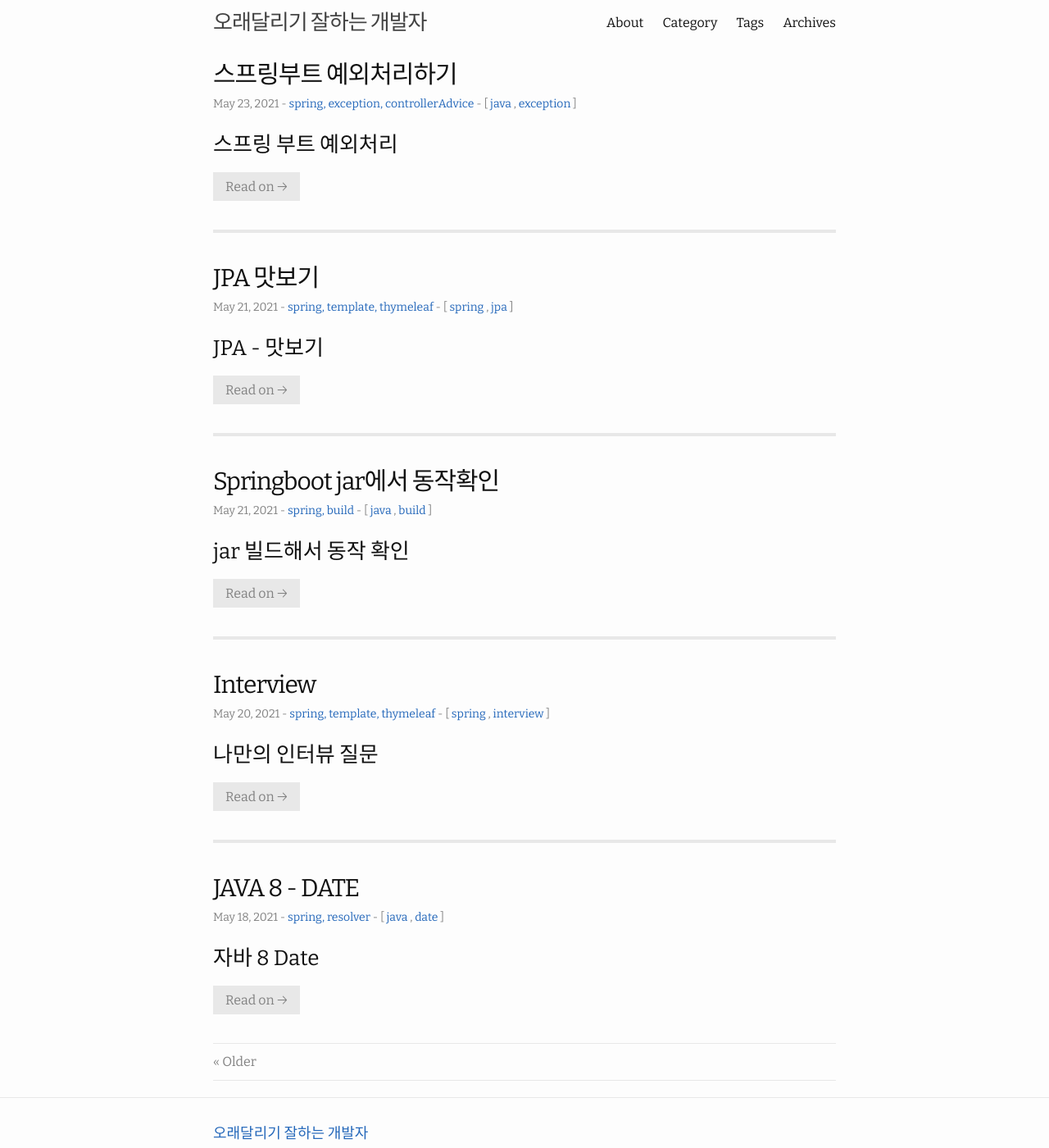
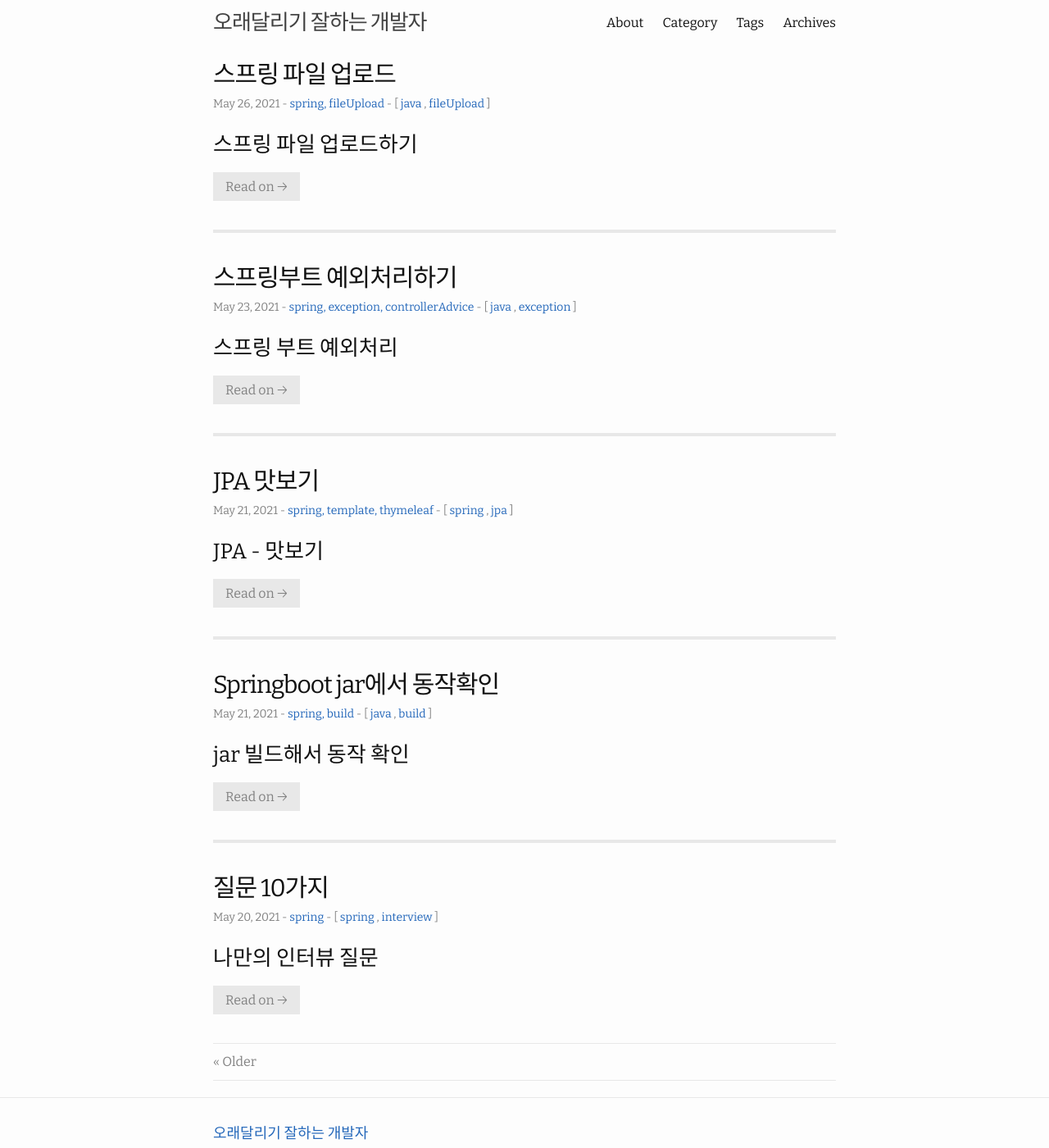
Before and after one commit to HWANGJEONGHYEON1/HWANGJEONGHYEON1.github.io, a Jekyll site: the page built from index.html, in a window 1280 px wide and 1400 px high. Shown: the whole window at 82% size. Built offline with Jekyll 4.4.1, drawn with Linux system fonts in a browser that asks for light colours; the list of posts is cut into pages by our own code; part of the change alters nothing that is shown.

Commit message:
[docs] springboot file upload

````diff
--- a/_posts/2021-05-20-interview.md
+++ b/_posts/2021-05-20-interview.md
@@ -1,8 +1,8 @@
 ---
 layout: post
-title:  "Interview"
+title:  "질문 10가지"
 date:   2021-05-20 14:15
-categories: spring, template, thymeleaf
+categories: spring
 tags: [spring, interview]
 ---
 
@@ -28,6 +28,11 @@ tags: [spring, interview]
 - 자바에서 다양한 타입의 객체들을 다루는 메서드나 컬렉션 클래스에 컴파일 시 타입체크를 해주고, 중복 되는 코드를 제거해줄 수 있습니다.
 - 제네릭을 사용하면서 사용 가능한 타입을 검증하고 사용 가능하지 않은 타입은 프로그램이 실행되기 전 컴파일 시점에 오류가 발생해 개발자에게 편리한 기능이라고 생각합니다.
 
+#### 인터페이스란 무엇인가요?
+- 클래스들이 구현해야 하는 동작을 지정하는데 사용하는 추상 자료형입니다.
+- 인터페이스를 사용할 때 상속을 해야합니다.
+- 인터페이스를 사용함으로써, 확장성이 좋은 코드를 작성할 수 있고, 결합도가 강하지 않은 프로그래밍을 할 수 있습니다.
+
 #### Singleton이 무엇인가요?
 - 객체의 인스턴스가 오직 하나 1개만 생성하는 것입니다.
 - 인스턴스를 오직 하나만 존재한다면, 메모리 측면에서 낭비를 줄일 수 있고, 전역으로 사용되는 인스턴스이기 때문에 데이터 공유가 쉽습니다.
@@ -52,6 +57,19 @@ public class Singleton {
 ```
 
 #### Spring Security 동작원리를 설명해주세요
+- 먼저 스프링 시큐리티는 스프링기반의 어플리케이션 보안을 담당하는 스프링 하위 프레임워크입니다.
+- 인증과 권한에 대한 부분을 필터 흐름에 따라 처리하고 있습니다.
+- 로그인 요청이 오면 AuthenticationFilter가 HttpServletRequest의 아이디와 비밀번호를 가로챕니다.
+- AuthenticationManager에게 UserPasswordAuthenticationToken을 위임합니다.
+- 실제 인증을 할 AuthenticationProvider에게 Authentication(UserPasswordAuthenticationToken) 객체를 다시 전달합니다.
+- DB에서 사용자 인증 정보를 가져올 UserDetailsService 객체에게 사용자 아이디와 암호화 된 비밀번호를 넘겨주고, UserDetails 객체를 전달받습니다.
+- AuthenticationProvider는 UserDetails 객체를 전달 받은 후 사용자 입력정보와 UserDetails를 가지고 인증을 시도합니다.
+- 인증이 완료되면 SecurityContextHolder에 담은 후 AuthenticationSuccessHandle을 실행합니다.
+- 시큐리티를 쓰면서 요청별 시큐리티에 대한 정보를 가질 수 있어 DB에 저장하는 것보다 더 편리하다고 생각이 들었습니다.
 
 
-####
+#### 다형성이란 무엇인가요?
+- 하나의 타입에 여러 객체를 대입할 수 있는 것입니다.
+- 다형성을 활용하면 기능을 확장하거나, 객체를 변경해야할 때 타입 변경없이 객체 주입으로 수정을 할 수 있습니다. 상속을 같이 활용한다면 중복되는 코드를 제거할 수 있으므로 객체지향 설계와 가까워 질 수 있다고 생각합니다.
+- 다형성 중 오버라이딩을 사용할 경우에 if-else 분기가 늘어나는 것을 제거 할 수 있고, 코드를 수정하는것이 아닌 추가하는 것으로 기존 코드를 건드리지 않을 수 있습니다.
+- 다형성을 잘 활용한다면 코드의 중복을 줄이면서, 변경과 확장에 유연한 객체지향 코드를 작성하는데 유용합니다.
--- /dev/null
+++ b/_posts/2021-05-26-Spring upload.md
@@ -0,0 +1,197 @@
+---
+layout: post
+title:  "스프링 파일 업로드"
+date:   2021-05-26 23:10
+categories: spring, fileUpload
+tags: [java, fileUpload]
+---
+
+### 스프링 파일 업로드하기
+
+### build.gradle 추가
+
+```
+    compile group: 'commons-io', name: 'commons-io', version: '2.6' /* Apache Commons IO */
+    compile group: 'commons-fileupload', name: 'commons-fileupload', version: '1.3.3' /* Apache Commons File Upload */
+
+```
+
+### JS to Server
+
+```java
+$("input[type='file']").change(function (e) {
+        let formData = new FormData();
+        let inputFile = $("input[name='uploadFile']");
+        let files = inputFile[0].files;
+
+        for (let i = 0; i < files.length; i++) {
+            if (!checkExtension(files[i].name, files[i].size)) {
+                return false;
+            }
+
+            formData.append("uploadFile", files[i]);
+        }
+
+        $.ajax({
+            url: '/uploadAjaxAction',
+            processData: false,
+            contentType: false,
+            data: formData,
+            type: 'POST',
+            // dataType: 'json',
+            success: function (result) {
+                console.log("# result");
+                console.log(result);
+            }
+        });
+
+    });
+```
+
+### 컨트롤러
+
+```java
+
+    @PostMapping(value = "/uploadAjaxAction")
+    public void uploadAjaxPost(MultipartFile[] uploadFile){
+        for (MultipartFile multipartFile : uploadFile) {
+            log.info("================");
+            log.info("uploadfileName " + multipartFile.getOriginalFilename());
+            log.info("uploadfilesize " + multipartFile.getSize());
+
+            String uploadFileName = multipartFile.getOriginalFilename();
+            File saveFile = new File(uploadFolder, uploadFileName);
+            try {
+                multipartFile.transferTo(saveFile);
+            } catch (Exception e) {
+                log.error(e.getMessage());
+            }
+        }
+   }
+```
+
+### 이미지 업로드 시 고려사항
+- 동일한 이름으로 업로드 시 기존 파일이 삭제되는 경우
+- 이미지 파일의 경우 원본 파일의 용량이 큰 경우 섬네일 이미지를 생성해야 하는 문제
+- 첨부파일 공격에 대한 업로드 파일의 확장자 제한
+
+> 중복된 이름의 첨부파일 처리
+    - UUID를 활용
+```java
+    @PostMapping(value = "/uploadAjaxAction")
+    public void uploadAjaxPost(MultipartFile[] uploadFile){
+        for (MultipartFile multipartFile : uploadFile) {
+            log.info("================");
+            log.info("uploadfileName " + multipartFile.getOriginalFilename());
+
+            File uploadPath = new File(uploadFolder,getFolder());
+            log.info("# getFolder() " +getFolder());
+
+            if(!uploadPath.exists()) {
+                uploadPath.mkdirs();
+            }
+
+
+            String uploadFileName = multipartFile.getOriginalFilename();
+
+            UUID uuid = UUID.randomUUID();
+            uploadFileName = uuid + "_" + uploadFileName;
+            File saveFile = new File(uploadPath, uploadFileName);
+            try {
+                multipartFile.transferTo(saveFile);
+            } catch (Exception e) {
+                log.error(e.getMessage());
+            }
+        }
+   }
+```
+
+> 한 폴더 내에 많은 파일 생성
+    - 년/월/일 폴더 생성처리
+```java
+   private String getFolder() {
+       SimpleDateFormat sdf = new SimpleDateFormat("yyyy-MM-dd");
+       final Instant instant = LocalDate.now().atStartOfDay(ZoneId.systemDefault()).toInstant();
+       Date date = Date.from(instant);
+       String str = sdf.format(date);
+       log.info("===getFolder");
+       log.info(str);
+       return str.replace("-", File.separator);
+   }
+```
+
+### 서버에서 브라우저로 정보 설계
+    - 업로드 된 파일의 이름과 원본 파일의 이름
+    - 파일이 저장된 경로
+> 객체 생성해서 처리 DTO
+
+```java
+ @PostMapping(value = "/uploadAjaxAction")
+    @ResponseBody
+    public ResponseEntity<List<AttachFileDto>> uploadAjaxPost(MultipartFile[] uploadFile){
+        List<AttachFileDto> list = new ArrayList<>();
+        String uploadFolderPath = getFolder();
+        File uploadPath = new File(uploadFolder, uploadFolderPath);
+
+        if(!uploadPath.exists()) {
+            uploadPath.mkdirs();
+        }
+
+        for (MultipartFile multipartFile : uploadFile) {
+            AttachFileDto attachFileDto = new AttachFileDto();
+            String uploadFileName = multipartFile.getOriginalFilename();
+            UUID uuid = UUID.randomUUID();
+
+            uploadFileName = uuid + "_" + uploadFileName;
+
+            final AttachFileDto bindingDto = attachFileDto.makeBinding(uploadFileName, uploadFolderPath, uuid.toString());
+
+            try {
+                File saveFile = new File(uploadPath, uploadFileName);
+                multipartFile.transferTo(saveFile);
+                FileOutputStream thumbnail = new FileOutputStream(new File(uploadPath, "s_" + uploadFileName));
+                Thumbnailator.createThumbnail(multipartFile.getInputStream(), thumbnail, 100, 100);
+
+                thumbnail.close();
+            } catch (Exception e) {
+                log.error(e.getMessage());
+            }
+            list.add(bindingDto);
+        }
+
+        return new ResponseEntity<>(list, HttpStatus.OK);
+   }
+```
+
+> 특정한 파일 이름을 받아 이미지 데이터를 전송하는 메서드
+```java
+    @GetMapping("/display")
+    public ResponseEntity<byte[]> getFile(String fileName) throws IOException {
+        log.info("fileName {}", fileName);
+        File file = new File(uploadFolder + fileName);
+        log.info("file {}", file);
+
+        HttpHeaders headers = new HttpHeaders();
+        headers.add("Content-Type", Files.probeContentType(file.toPath()));
+        return new ResponseEntity<>(FileCopyUtils.copyToByteArray(file), headers, HttpStatus.OK);
+
+    }
+
+```
+
+### 이미지 삭제
+- 파일 삭제 후 브라우저에서도 삭제
+```java
+    @PostMapping("/deleteFile")
+    public ResponseEntity<String> deleteFile(String fileName) throws UnsupportedEncodingException {
+        log.info("fileName {}", fileName);
+
+        File file;
+        file = new File(uploadFolder + URLDecoder.decode(fileName, "UTF-8"));
+        file.delete();
+
+        return new ResponseEntity<>("deleted", HttpStatus.OK);
+    }
+```
+- 비정상적으로 브라우저 종료 시 업로드 된 파일의 처리
+    - quartz 라이브러리 활용
````
